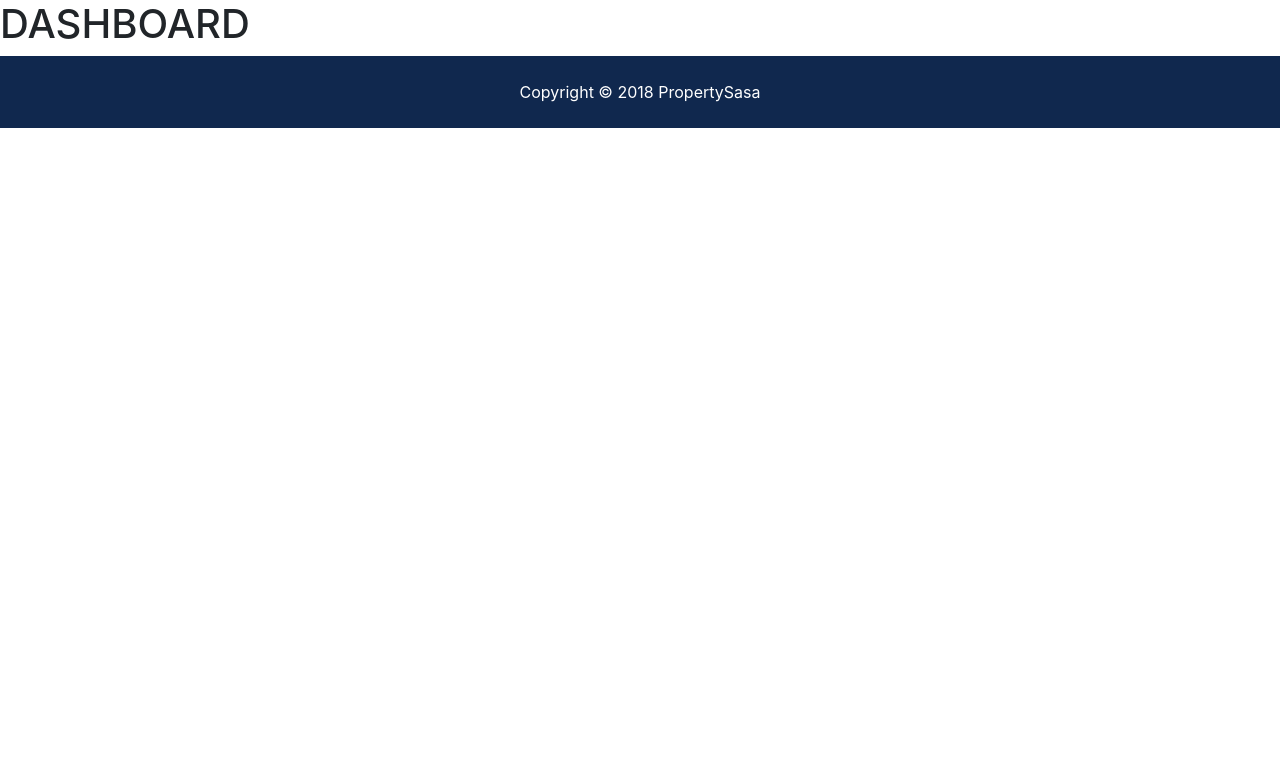
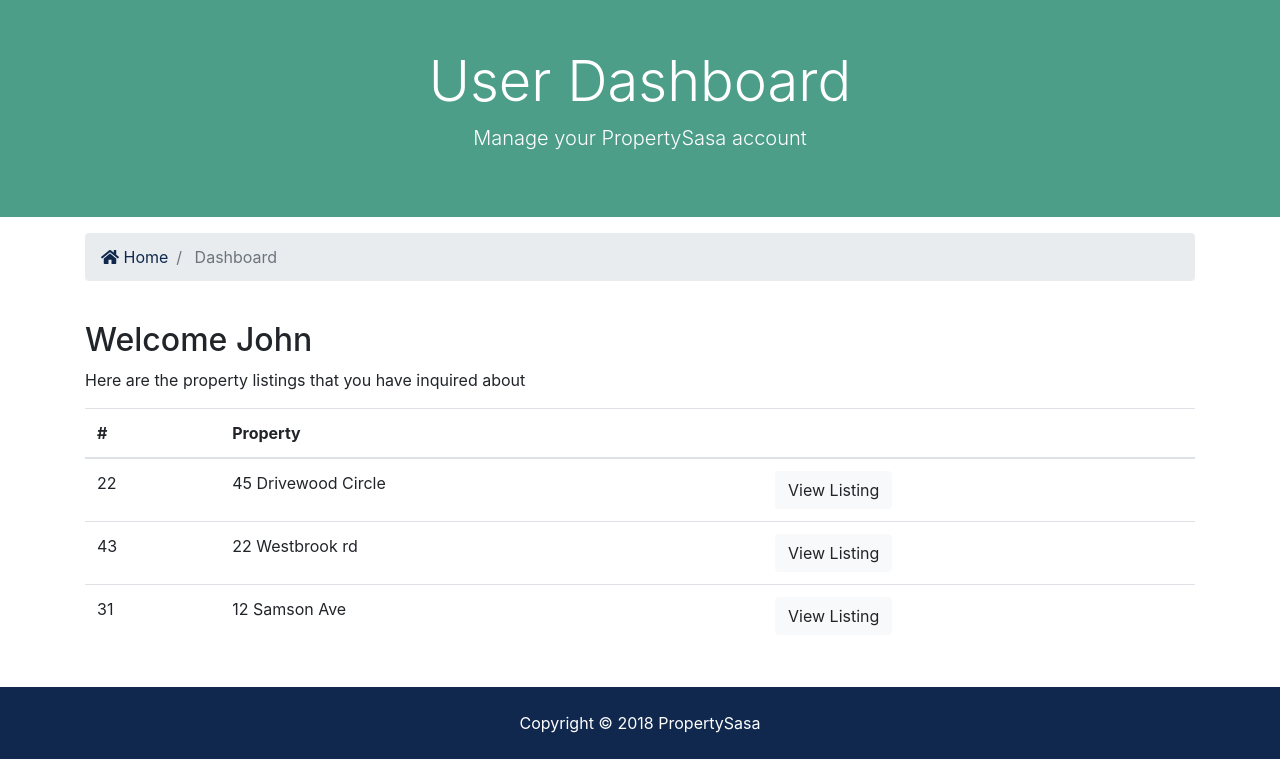
Before and after one commit to TonyKioko/PropertySasa, a Django app: page /accounts/dashboard in a window 1280 px wide. Shown: the part 142-901 px from the top of the page. Before the commit the page ends 270 px from the top, so only its background shows below. Run offline with Django 3.2, Linux system fonts and the light colour scheme; some libraries are stand-ins or nearby versions; grey boxes are pictures that could not be loaded.

Commit message:
setting up user dashboard

```diff
--- a/templates/accounts/dashboard.html
+++ b/templates/accounts/dashboard.html
@@ -4,5 +4,74 @@
 
 {% block content %}
 
-<h1>DASHBOARD</h1>
+
+  <section id="showcase-inner" class="py-5 text-white">
+    <div class="container">
+      <div class="row text-center">
+        <div class="col-md-12">
+          <h1 class="display-4">User Dashboard</h1>
+          <p class="lead">Manage your PropertySasa account</p>
+        </div>
+      </div>
+    </div>
+  </section>
+
+  <!-- Breadcrumb -->
+  <section id="bc" class="mt-3">
+    <div class="container">
+      <nav aria-label="breadcrumb">
+        <ol class="breadcrumb">
+          <li class="breadcrumb-item">
+            <a href="{% url 'index' %}">
+              <i class="fas fa-home"></i> Home</a>
+          </li>
+          <li class="breadcrumb-item active"> Dashboard</li>
+        </ol>
+      </nav>
+    </div>
+  </section>
+
+  <section id="dashboard" class="py-4">
+    <div class="container">
+      <div class="row">
+        <div class="col-md-12">
+          <h2>Welcome John</h2>
+          <p>Here are the property listings that you have inquired about</p>
+          <table class="table">
+            <thead>
+              <tr>
+                <th scope="col">#</th>
+                <th scope="col">Property</th>
+                <th></th>
+              </tr>
+            </thead>
+            <tbody>
+              <tr>
+                <td>22</td>
+                <td>45 Drivewood Circle</td>
+                <td>
+                  <a class="btn btn-light" href="#">View Listing</a>
+                </td>
+              </tr>
+              <tr>
+                <td>43</td>
+                <td>22 Westbrook rd</td>
+                <td>
+                  <a class="btn btn-light" href="#">View Listing</a>
+                </td>
+              </tr>
+              <tr>
+                <td>31</td>
+                <td>12 Samson Ave</td>
+                <td>
+                  <a class="btn btn-light" href="#">View Listing</a>
+                </td>
+              </tr>
+            </tbody>
+          </table>
+        </div>
+      </div>
+    </div>
+  </section>
+
 {% endblock%}
--- a/templates/partials/_navbar.html
+++ b/templates/partials/_navbar.html
@@ -42,6 +42,20 @@
       </ul>
 
       <ul class="navbar-nav ml-auto">
+        {% if user.is_authenticated%}
+
+        <li
+        {% if 'dashboard' in request.path %}
+        class="nav-item active mr-3"
+        {% else %}
+        class="nav-item mr-3"
+        {% endif%}
+        >
+          <a class="nav-link" href="{% url 'dashboard' %}">
+          Welcome {{user.username}} (Dashboard)</a>
+        </li>
+
+        {% else %}
         <li
         {% if 'register' in request.path %}
         class="nav-item active mr-3"
@@ -64,6 +78,7 @@
 
             Login</a>
         </li>
+        {% endif %}
       </ul>
     </div>
   </div>
```
